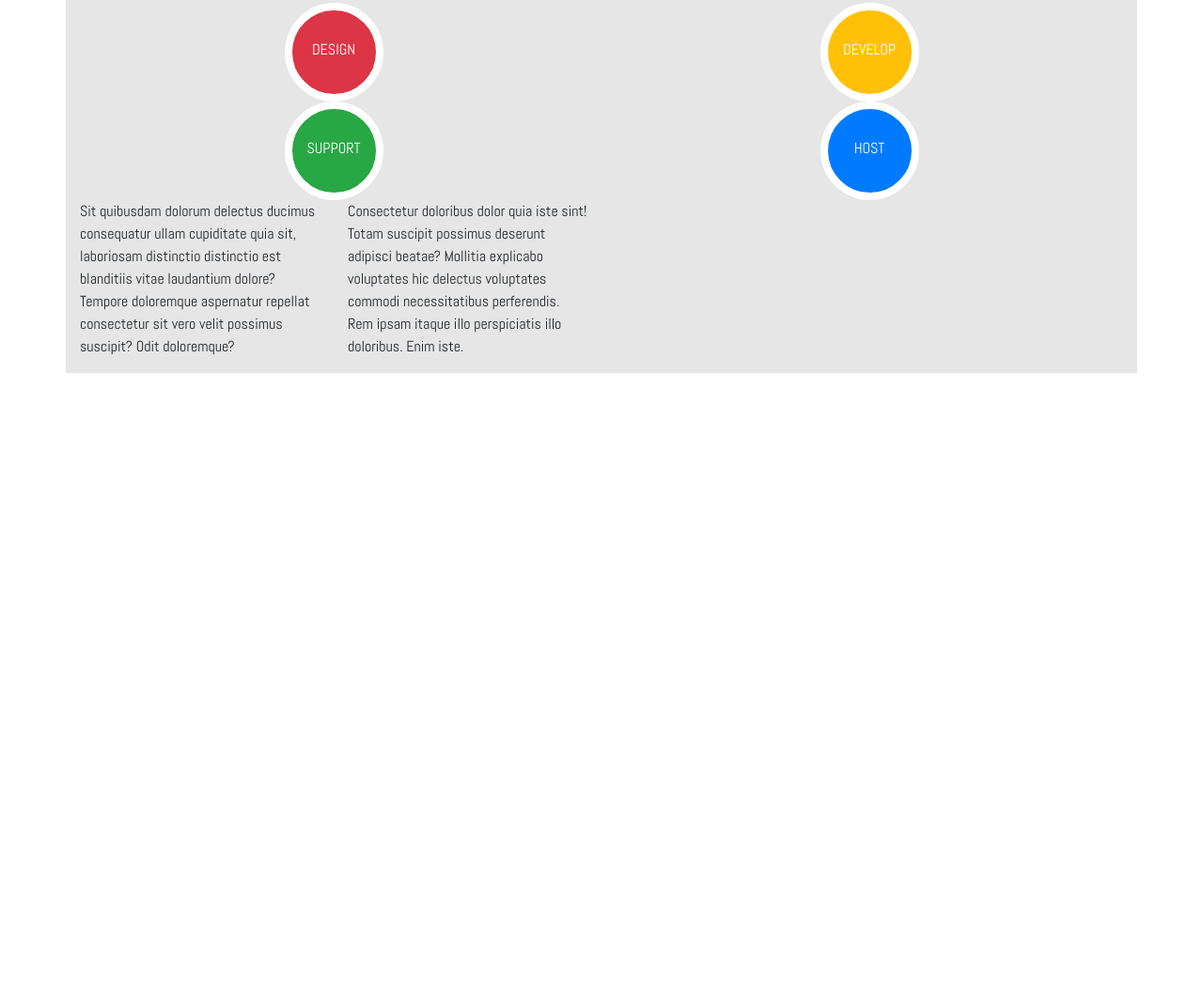
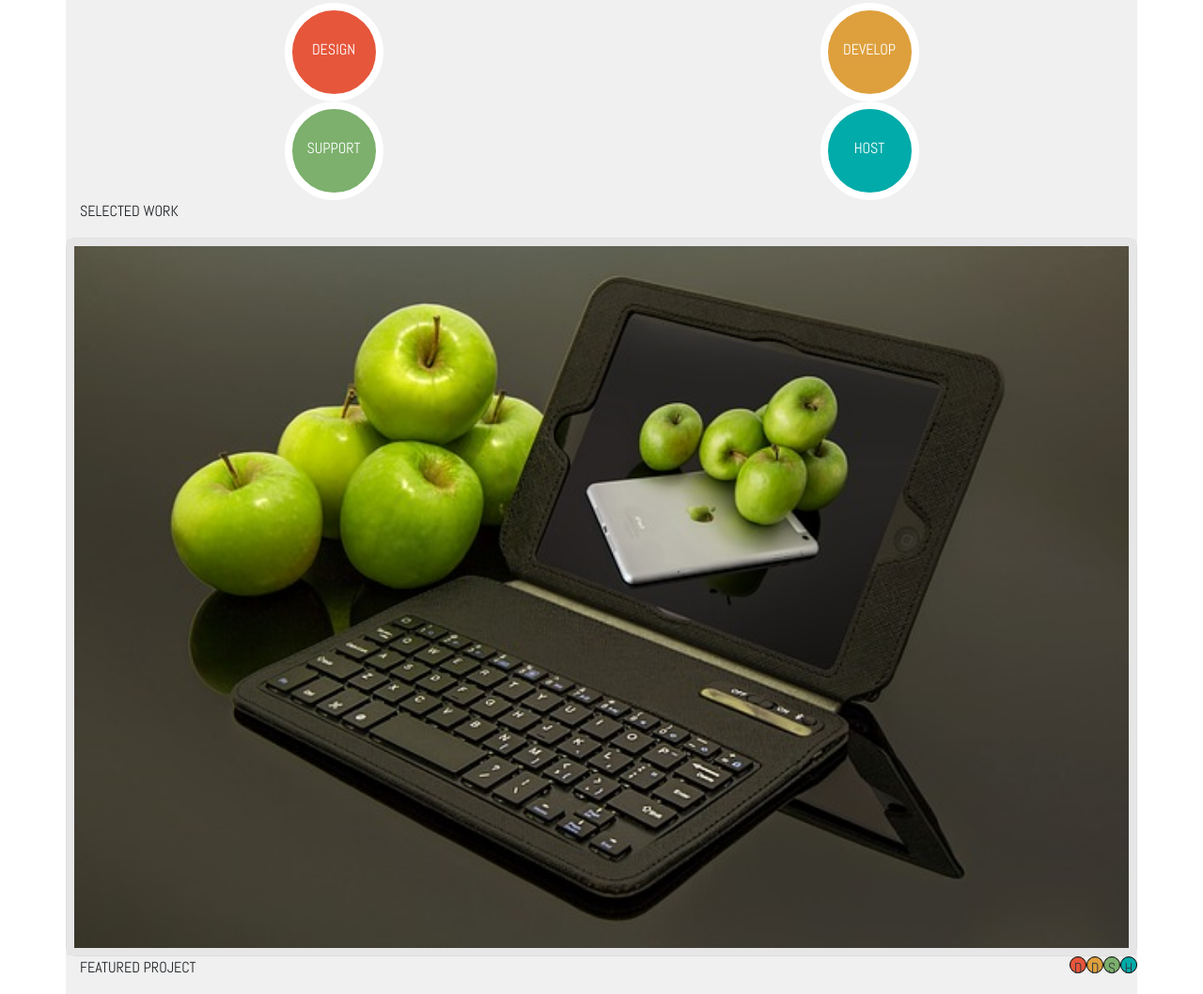
Before and after one commit to davis-grant-ganymede/codeup-design-project, a plain HTML site: page index.html in a window 1280 px wide. Shown: the part 138-1196 px from the top of the page at 94% size. Before the commit the page ends 800 px from the top, so only its background shows below. Drawn offline with nearby package versions, Linux system fonts and the light colour scheme.

Commit message:
updates to default size small

```diff
--- a/custom.css
+++ b/custom.css
@@ -19,9 +19,10 @@ h5 {
 }
 p {
     font-family: Abel;
+    text-transform: uppercase;
 }
 div{
-    background-color: #E6E6E6;
+    background-color: #F0F0F0;
 }
 
 .circle {
@@ -33,3 +34,35 @@ div{
     font-family: Abel;
     margin: auto;
 }
+
+img {
+    border: solid #e6e6e6 8px;
+}
+
+.card {
+    border-radius: 10px 10px;
+}
+
+.icon {
+    width: 18px;
+    height: 18px;
+    font-family: Abel;
+    border: solid black 1px;
+
+}
+
+.red {
+    background: #E6563B;
+}
+
+.orange {
+    background: #DEA03D;
+}
+
+.green {
+    background: #7CB06C;
+}
+
+.blue {
+    background: #00ABA9;
+}
--- a/index.html
+++ b/index.html
@@ -4,7 +4,8 @@
     <meta charset="UTF-8">
     <title>Title</title>
     <meta name="viewport" content="width=device-width, initial-scale=1">
-    <link rel="stylesheet" href="https://stackpath.bootstrapcdn.com/bootstrap/4.4.1/css/bootstrap.min.css" integrity="sha384-Vkoo8x4CGsO3+Hhxv8T/Q5PaXtkKtu6ug5TOeNV6gBiFeWPGFN9MuhOf23Q9Ifjh" crossorigin="anonymous">
+    <link rel="stylesheet" href="https://stackpath.bootstrapcdn.com/bootstrap/4.4.1/css/bootstrap.min.css"
+          integrity="sha384-Vkoo8x4CGsO3+Hhxv8T/Q5PaXtkKtu6ug5TOeNV6gBiFeWPGFN9MuhOf23Q9Ifjh" crossorigin="anonymous">
     <link href="https://fonts.googleapis.com/css?family=Anton|Abel&display=swap" rel="stylesheet">
     <link rel="stylesheet" href="custom.css">
     <script src="https://kit.fontawesome.com/8d58347b96.js" crossorigin="anonymous"></script>
@@ -23,37 +24,56 @@
                 <h1>Visual Design & Web Development</h1>
                 <h3>From Park City, Utah</h3>
             </div>
+
             <div class="container container-fluid">
                 <div class="row">
                     <div class="col text-center">
-            <div class="circle rounded-circle bg-danger text-white">Design</div>
+                        <div class="circle rounded-circle red text-white">Design</div>
                     </div>
                     <div class="col text-center">
-                <div class="circle rounded-circle bg-warning text-white">Develop</div>
+                        <div class="circle rounded-circle orange text-white">Develop</div>
                     </div>
                 </div>
                 <div class="row">
                     <div class="col text-center">
-                <div class="circle rounded-circle bg-success text-white">Support</div>
+                        <div class="circle rounded-circle green text-white">Support</div>
                     </div>
                     <div class="col text-center">
-                <div class="circle rounded-circle bg-primary text-white">Host</div>
+                        <div class="circle rounded-circle blue text-white">Host</div>
                     </div>
-        </div>
-    </div>
-        <div class="col-lg-3 col-md-6">
-            <p>Sit quibusdam dolorum delectus ducimus consequatur ullam cupiditate quia sit, laboriosam distinctio distinctio est blanditiis vitae laudantium dolore? Tempore doloremque aspernatur repellat consectetur sit vero velit possimus suscipit? Odit doloremque?</p>
-        </div>
-        <div class="col-lg-3 col-md-6">
-            <p>Consectetur doloribus dolor quia iste sint! Totam suscipit possimus deserunt adipisci beatae? Mollitia explicabo voluptates hic delectus voluptates commodi necessitatibus perferendis. Rem ipsam itaque illo perspiciatis illo doloribus. Enim iste.</p>
                 </div>
             </div>
         </div>
 
+        <div class="row">
+            <div class="col-12">
+                <p>Selected work</p>
+            </div>
+            <div class="card col-12 w-100 p-0">
+                <img src="img/apple-ipad.jpg" class="card-img-top" alt="apple-ipad photo">
+            </div>
+            <p class="col-6 card-text mr-auto">
+                Featured Project
+            </p>
+            <div class="icon rounded-circle red text-dark text-center">D</div>
+            <div class="icon rounded-circle orange text-dark text-center">D</div>
+            <div class="icon rounded-circle green text-dark text-center">S</div>
+            <div class="icon rounded-circle blue text-dark text-center">H</div>
+
+        </div>
+
+    </div>
+
 </main>
-<script src="https://code.jquery.com/jquery-3.4.1.slim.min.js" integrity="sha384-J6qa4849blE2+poT4WnyKhv5vZF5SrPo0iEjwBvKU7imGFAV0wwj1yYfoRSJoZ+n" crossorigin="anonymous"></script>
-<script src="https://cdn.jsdelivr.net/npm/popper.js@1.16.0/dist/umd/popper.min.js" integrity="sha384-Q6E9RHvbIyZFJoft+2mJbHaEWldlvI9IOYy5n3zV9zzTtmI3UksdQRVvoxMfooAo" crossorigin="anonymous"></script>
-<script src="https://stackpath.bootstrapcdn.com/bootstrap/4.4.1/js/bootstrap.min.js" integrity="sha384-wfSDF2E50Y2D1uUdj0O3uMBJnjuUD4Ih7YwaYd1iqfktj0Uod8GCExl3Og8ifwB6" crossorigin="anonymous"></script>
+<script src="https://code.jquery.com/jquery-3.4.1.slim.min.js"
+        integrity="sha384-J6qa4849blE2+poT4WnyKhv5vZF5SrPo0iEjwBvKU7imGFAV0wwj1yYfoRSJoZ+n"
+        crossorigin="anonymous"></script>
+<script src="https://cdn.jsdelivr.net/npm/popper.js@1.16.0/dist/umd/popper.min.js"
+        integrity="sha384-Q6E9RHvbIyZFJoft+2mJbHaEWldlvI9IOYy5n3zV9zzTtmI3UksdQRVvoxMfooAo"
+        crossorigin="anonymous"></script>
+<script src="https://stackpath.bootstrapcdn.com/bootstrap/4.4.1/js/bootstrap.min.js"
+        integrity="sha384-wfSDF2E50Y2D1uUdj0O3uMBJnjuUD4Ih7YwaYd1iqfktj0Uod8GCExl3Og8ifwB6"
+        crossorigin="anonymous"></script>
 
 </body>
 </html>
```
Lines whose indentation alone changed are shown as unchanged.
